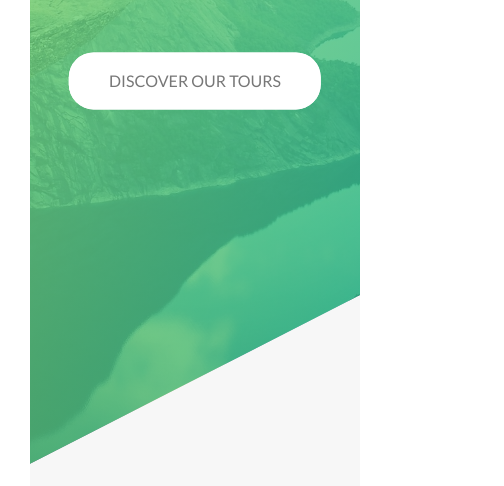
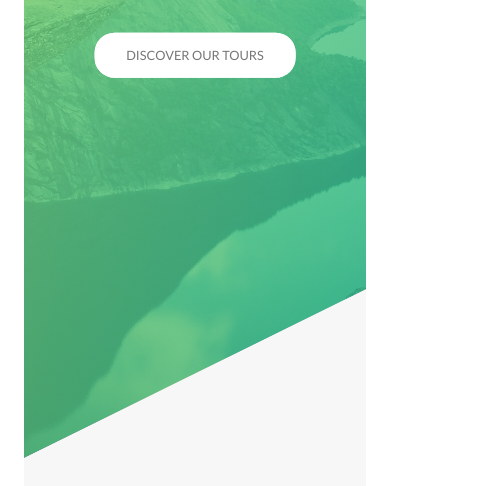
Before and after one commit to karthikeyan676/natours, a website: page index.html in a window 390 px wide. Shown: the part 368-854 px from the top of the page, 504 px wide, since content can reach past the window. Drawn offline with Linux system fonts and the light colour scheme; files whose address does not match are found by name.

Commit message:
added media query manager

```diff
--- a/sass/abstracts/_mixins.scss
+++ b/sass/abstracts/_mixins.scss
@@ -5,3 +5,42 @@
     clear: both;
   }
 }
+
+/*
+// MEDIA QUERY MANAGER
+
+0 - 600px:      Phone
+600 - 900px:    Tablet Portrait
+900 - 1200px:   Tablet Landscape
+[1200 - 1800]:  is where our normal styles apply
+1800+           Big Desktops
+
+
+*/
+
+@mixin respond($breakpoint) {
+  @if $breakpoint == phone {
+    @media (max-width: 37.5em) {
+      //600px
+      @content;
+    }
+  }
+  @if $breakpoint == tab-port {
+    @media (max-width: 56.25em) {
+      //900px
+      @content;
+    }
+  }
+  @if $breakpoint == tab-land {
+    @media (max-width: 75em) {
+      //1200px
+      @content;
+    }
+  }
+  @if $breakpoint == big-desktop {
+    @media (min-width: 112.5em) {
+      //1800px
+      @content;
+    }
+  }
+}
--- a/sass/base/_base.scss
+++ b/sass/base/_base.scss
@@ -6,5 +6,19 @@
 }
 
 html {
-  font-size: 10px;
+  font-size: 62.5%;
+
+  @include respond(tab-land) {
+    font-size: 56.25%;
+  }
+  @include respond(tab-port) {
+    font-size: 50%;
+  }
+  @include respond(big-desktop) {
+    font-size: 75%;
+  }
 }
+
+body {
+  box-sizing: border-box;
+}
```
Also changed, not shown: css/style.css.
